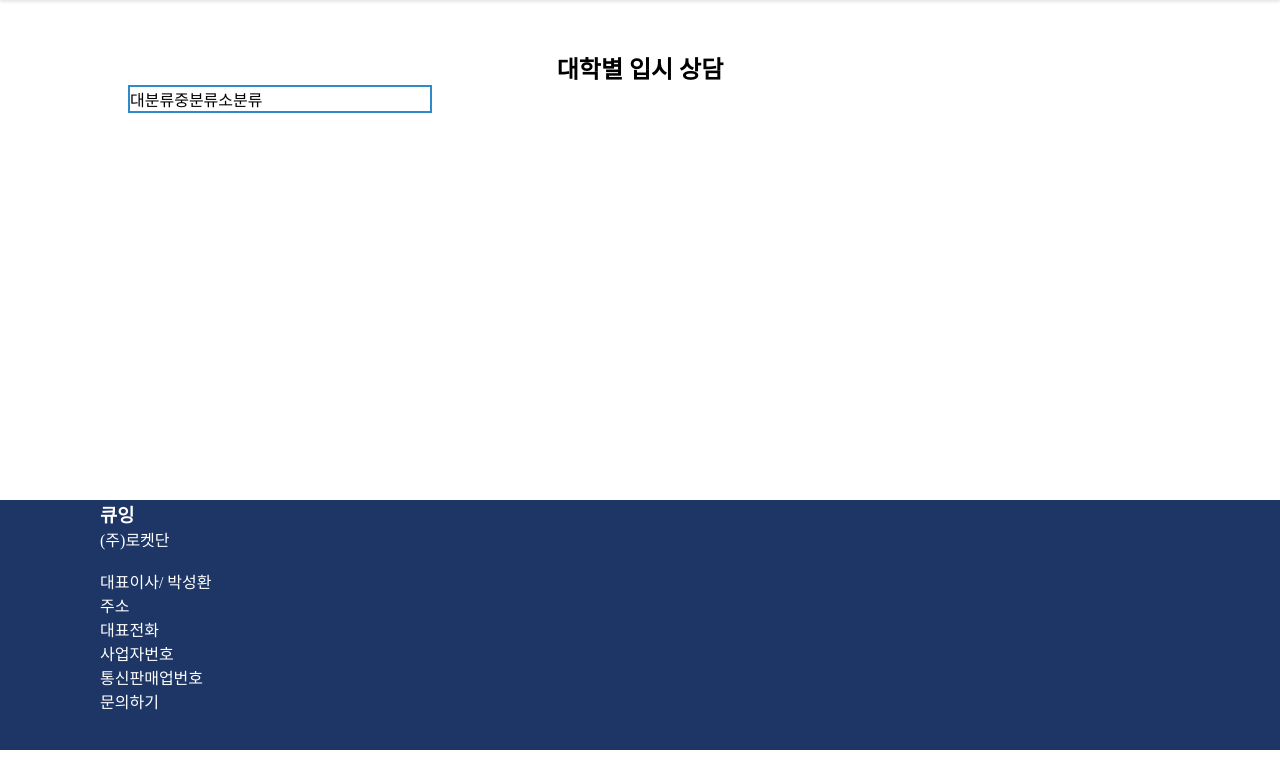
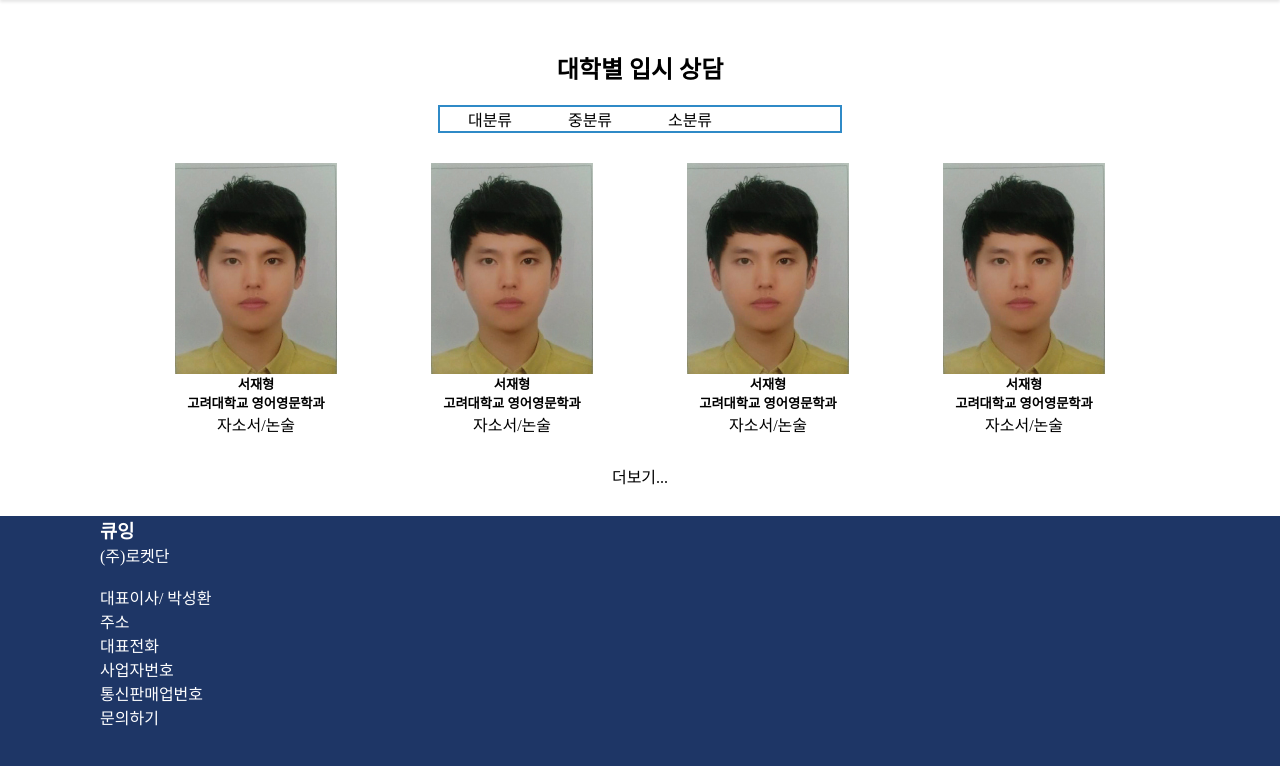
Before and after one commit to happysmileboy/qing, a Django app: page /mentor/search in a window 1280 px wide. Shown: the part 70-836 px from the top of the page. Run offline with Django 3.2, Linux system fonts and the light colour scheme; some libraries are stand-ins or nearby versions.

Commit message:
templet 고침

```diff
--- a/mentor/templates/search_univ_mentor.html
+++ b/mentor/templates/search_univ_mentor.html
@@ -2,7 +2,7 @@
 {% load static %}
 
 {%block css_static %}
-  <link href="{%static 'css/mentor/search_univ_mentor.css' %}?ver=1.03" rel="stylesheet">
+  <link href="{%static 'css/mentor/search_univ_mentor.css' %}?ver=1.04" rel="stylesheet">
 {%endblock%}
 
 {% block section %}
@@ -23,6 +23,32 @@
     </div>
   </div>
   <div class="mentor_wrap">
+    <div>
+      <img src="{% static 'img/mentor/mentor_sample.jpg' %}">
+      <h5>서재형</h5>
+      <h5>고려대학교 영어영문학과</h5>
+      <p>자소서/논술</p>
+    </div>
+    <div>
+      <img src="{% static 'img/mentor/mentor_sample.jpg' %}">
+      <h5>서재형</h5>
+      <h5>고려대학교 영어영문학과</h5>
+      <p>자소서/논술</p>
+    </div>
+    <div>
+      <img src="{% static 'img/mentor/mentor_sample.jpg' %}">
+      <h5>서재형</h5>
+      <h5>고려대학교 영어영문학과</h5>
+      <p>자소서/논술</p>
+    </div>
+    <div>
+      <img src="{% static 'img/mentor/mentor_sample.jpg' %}">
+      <h5>서재형</h5>
+      <h5>고려대학교 영어영문학과</h5>
+      <p>자소서/논술</p>
+    </div>
   </div>
   <div class="infinite_scroll">
+    <a href="#">더보기...</a>
+  </div>
 {% endblock %}
--- a/mentor/urls.py
+++ b/mentor/urls.py
@@ -8,5 +8,6 @@ app_name = 'mentor'
 
 urlpatterns = [
     path('', views.consult_main, name='consult_main'),
-    path('search', views.search_univ_mentor, name='search_univ_mentor')
+    path('search', views.search_univ_mentor, name='search_univ_mentor'),
+    path('mentor', views.mentor_profile, name='mentor_profile'),
 ]
--- a/mentor/views.py
+++ b/mentor/views.py
@@ -9,3 +9,6 @@ def consult_main(request):
 
 def search_univ_mentor(request):
     return render(request, 'search_univ_mentor.html')
+
+def mentor_profile(request):
+    return render(request, 'mentor_profile.html')
--- a/static/css/mentor/search_univ_mentor.css
+++ b/static/css/mentor/search_univ_mentor.css
@@ -5,7 +5,34 @@
   padding-top:50px;
 }
 .search_box{
-  width:300px;
+  width:400px;
   border: 2px solid #2f8ac7;
   display:flex;
+  margin: auto;
+  margin-top: 20px;
 }
+.search_box div{
+  width:25%;
+}
+
+.mentor_wrap{
+  padding-top: 30px;
+  max-width:80%;
+  margin: auto;
+  display:flex;
+}
+.mentor_wrap div{
+  width: 25%;
+  text-align: center;
+}
+
+.infinite_scroll{
+  width:100%;
+  height:80px;
+  display:flex;
+  align-items: center;
+}
+.infinite_scroll a{
+  width: 100%;
+  text-align: center;
+}
--- /dev/null
+++ b/static/js/mentor/consult_main.js
@@ -0,0 +1,5 @@
+$(document).ready(function(){
+  $(".unactive h1").click(function(){
+    alert("준비중입니다.");
+  })
+})
```
Also changed, not shown: mentor/templates/consult_main.html (+6 -3 lines), mentor/templates/mentor_profile.html (+45 -1 lines), static/css/mentor/mentor_profile.css (added, +28 -0 lines), static/css/mentor/consult_main.css (renamed from static/css/core/cunsult_main.css), static/img/mentor/mentor_sample.jpg (added), static/js/mentor/search_univ_mentor.js (added).
